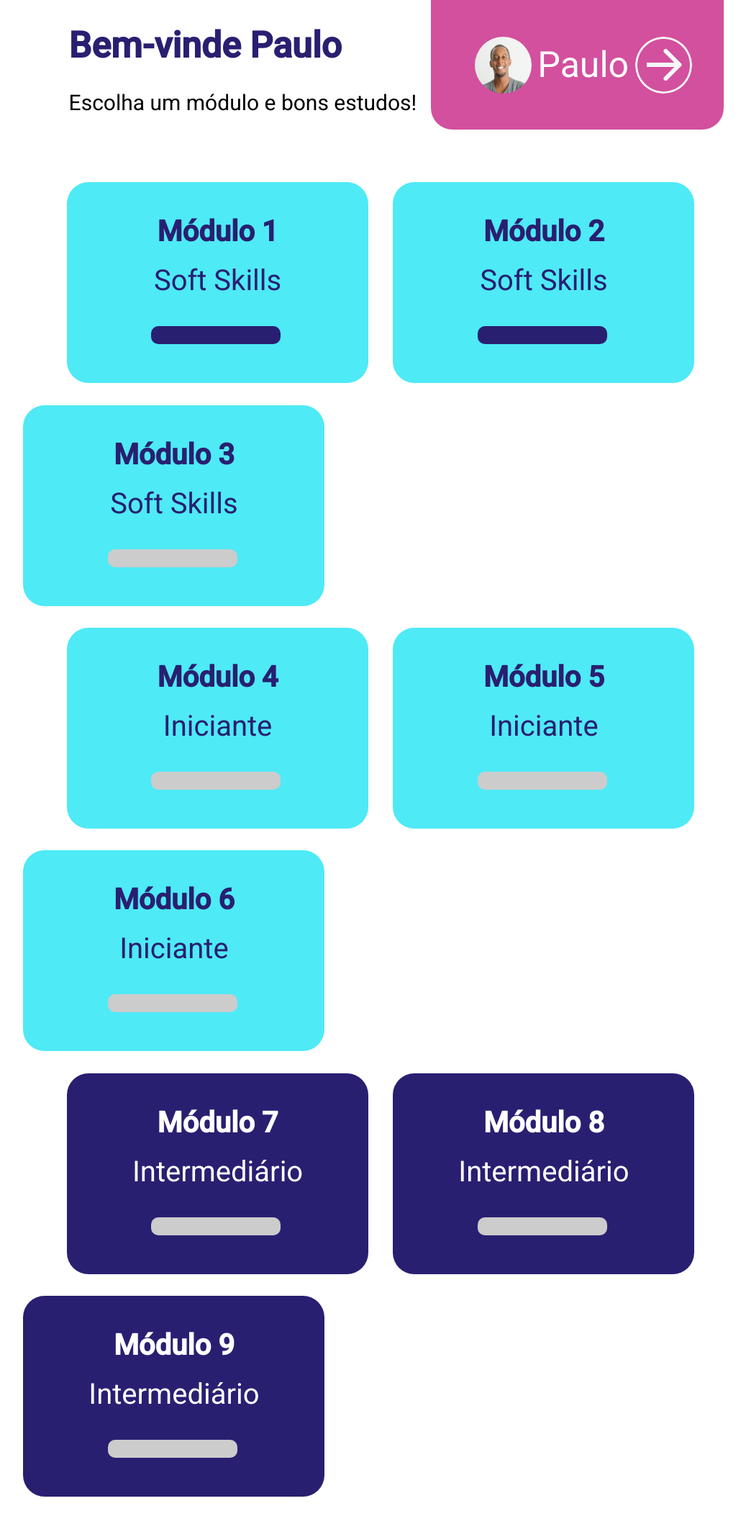
After one commit to Kamilahsantos/hackathon-ccr-front-end, a PHP site: page /pages/module.html in a window 1280 px wide. The commit adds this page. Shown: the whole page at 72% size, without its empty margins (102-1139 px from the left). Run offline with PHP 8.4, Linux system fonts and the light colour scheme.

Commit message:
feat: add study modules page

```diff
--- a/nome-do-projeto/index.html
+++ b/nome-do-projeto/index.html
@@ -3,7 +3,7 @@
 <head>
     <meta charset="UTF-8">
     <meta name="viewport" content="width=device-width, initial-scale=1.0">
-    <title>Document</title>
+    <title>Nome do projeto</title>
     <!-- Materialize -->
     <!--Import Google Icon Font-->
     <link href="https://fonts.googleapis.com/icon?family=Material+Icons" rel="stylesheet">
--- /dev/null
+++ b/nome-do-projeto/pages/module.html
@@ -0,0 +1,81 @@
+<!DOCTYPE html>
+<html lang="pt-br">
+<head>
+    <meta charset="UTF-8">
+    <meta name="viewport" content="width=device-width, initial-scale=1.0">
+    <title>Trilha de aprendizagem</title>
+
+    <link rel="stylesheet" href="../style/module.css">
+</head>
+<body>
+    <div class="content-header-module">
+        <div class="text">
+            <h1>Bem-vinde Paulo</h1>
+            <h3>Escolha um módulo e bons estudos!</h3>
+        </div>
+        <div class="go-to-profile">
+            <a href="#">
+                <img src="../assets/profile-picture.jpg" alt="Foto do perfil">
+                <p>Paulo</p>
+                <img src="../assets/go-to.png" class="icon-go-to-profile" alt="Ir para perfil">
+            </a>
+        </div>
+    </div>
+
+    <main class="content-card-modules">
+        <div class="row">
+            <div class="col s4">
+                <div class="card-module-soft-skills first-card">
+                    <p class="title">Módulo 1</p>
+                    <p class="course">Soft Skills</p>
+                    <div class="container"></div>
+                </div>
+                <div class="card-module-soft-skills">
+                    <p class="title">Módulo 2</p>
+                    <p class="course">Soft Skills</p>
+                    <div class="container"></div>
+                </div>
+                <div class="card-module-soft-skills">
+                    <p class="title">Módulo 3</p>
+                    <p class="course">Soft Skills</p>
+                    <div class="container-empty"></div>
+                </div>
+            </div>
+            <div class="col s4">
+                <div class="card-module-beginner first-card">
+                    <p class="title">Módulo 4</p>
+                    <p class="course">Iniciante</p>
+                    <div class="container-empty"></div>
+                </div>
+                <div class="card-module-beginner">
+                    <p class="title">Módulo 5</p>
+                    <p class="course">Iniciante</p>
+                    <div class="container-empty"></div>
+                </div>
+                <div class="card-module-beginner">
+                    <p class="title">Módulo 6</p>
+                    <p class="course">Iniciante</p>
+                    <div class="container-empty"></div>
+                </div>
+            </div>
+            <div class="col s4">
+                <div class="card-module-intermediate first-card">
+                    <p class="title">Módulo 7</p>
+                    <p class="course">Intermediário</p>
+                    <div class="container-empty"></div>
+                </div>
+                <div class="card-module-intermediate">
+                    <p class="title">Módulo 8</p>
+                    <p class="course">Intermediário</p>
+                    <div class="container-empty"></div>
+                </div>
+                <div class="card-module-intermediate">
+                    <p class="title">Módulo 9</p>
+                    <p class="course">Intermediário</p>
+                    <div class="container-empty"></div>
+                </div>
+            </div>
+        </div>
+    </main>
+</body>
+</html>
--- /dev/null
+++ b/nome-do-projeto/style/module.css
@@ -0,0 +1,136 @@
+@import url('https://fonts.googleapis.com/css2?family=Roboto:wght@100;400;500&display=swap');
+
+body{
+    margin-top: 0;
+}
+
+.content-header-module{
+    margin-left: 15%;
+    margin-right: 13%;
+    display: flex;
+    flex-direction: row;
+    justify-content: space-between;
+}
+
+.text h1{
+    font-family: 'Roboto', sans-serif;
+    font-weight: 700;
+    font-size: 50px;
+    color: #291F71;
+}
+
+.text h3{
+    font-family: 'Roboto', sans-serif;
+    font-weight: 400;
+    font-size: 30px;
+}
+
+.go-to-profile{
+    width: 407px;
+    height: 180px;
+    background: rgba(200, 37, 134, 0.8);
+    border-radius: 0px 0px 30px 30px;
+
+    display: flex;
+    justify-content: center;
+    align-items: center;
+}
+
+.go-to-profile a{
+    display: flex;
+    flex-direction: row;
+
+    text-decoration: none;
+}
+
+.go-to-profile a p{
+    font-family: 'Roboto', sans-serif;
+    font-weight: 400;
+    font-size: 50px;
+    color: #FFFFFF;
+}
+
+.go-to-profile img{
+    width: 79px;
+    height: 79px;
+    border-radius: 50%;
+
+    margin-top: 40px;
+    margin-right: 3%;
+}
+
+.go-to-profile img.icon-go-to-profile{
+    margin-left: 3%;
+}
+
+.content-card-modules{
+    margin-left: 10%;
+    margin-right: 10%;
+    margin-top: 5%;
+}
+
+.card-module-soft-skills,
+.card-module-beginner,
+.card-module-intermediate{
+    width: 419px;
+    height: 279px;
+    background-color:#4EEAF6;
+    display: inline-block;
+    border-radius: 30px;
+    margin-right: 3%;
+    margin-bottom: 3%;
+}
+
+.first-card{
+    margin-left: 6%;
+}
+
+.card-module-intermediate{
+    background-color:  #291F71;
+}
+
+.card-module-soft-skills p.title,
+.card-module-beginner p.title,
+.card-module-intermediate p.title{
+    font-family: 'Roboto', sans-serif;
+    font-weight: 700;
+    font-size: 40px;
+    color: #291F71;
+    text-align: center;
+    line-height: .2em;
+    margin-top: 65px;
+}
+
+.card-module-soft-skills p.course,
+.card-module-beginner p.course,
+.card-module-intermediate p.course{
+    font-family: 'Roboto', sans-serif;
+    font-size: 40px;
+    color: #291F71;
+    text-align: center;
+}
+
+.card-module-intermediate p.title,
+.card-module-intermediate p.course{
+    color: #FFFFFF;
+}
+
+/*progress bar*/
+.container {
+    width: 180px;
+    height: 25px;
+    background-color: #291F71;
+    position: relative;
+    border-radius: 10px;
+    margin-left: 28%;
+}
+
+.container-empty {
+    width: 180px;
+    height: 25px;
+    background-color: #CCC;
+    position: relative;
+    border-radius: 10px;
+    margin-left: 28%;
+}
+/*progress bar*/
```
Also changed, not shown: nome-do-projeto/style/index.css (+18 -6 lines), nome-do-projeto/assets/go-to.png (added), nome-do-projeto/assets/profile-picture.jpg (added).
